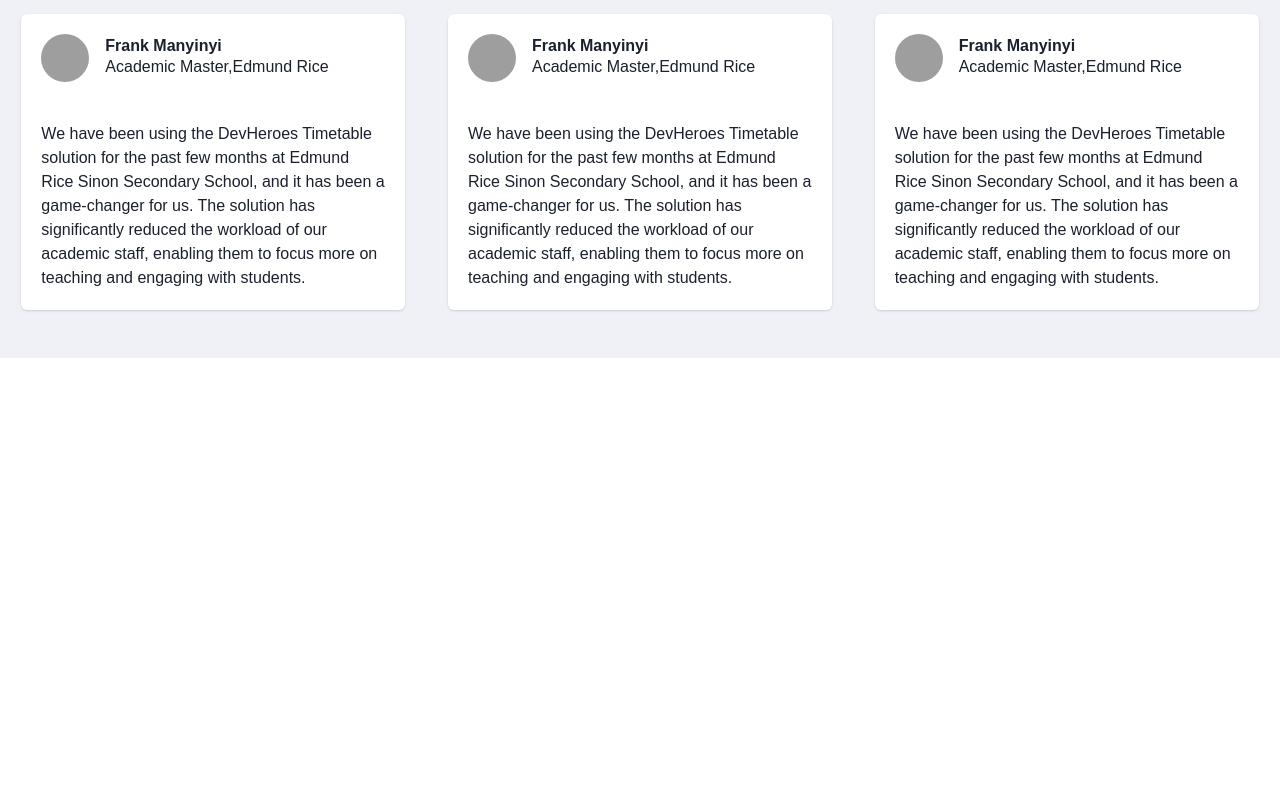
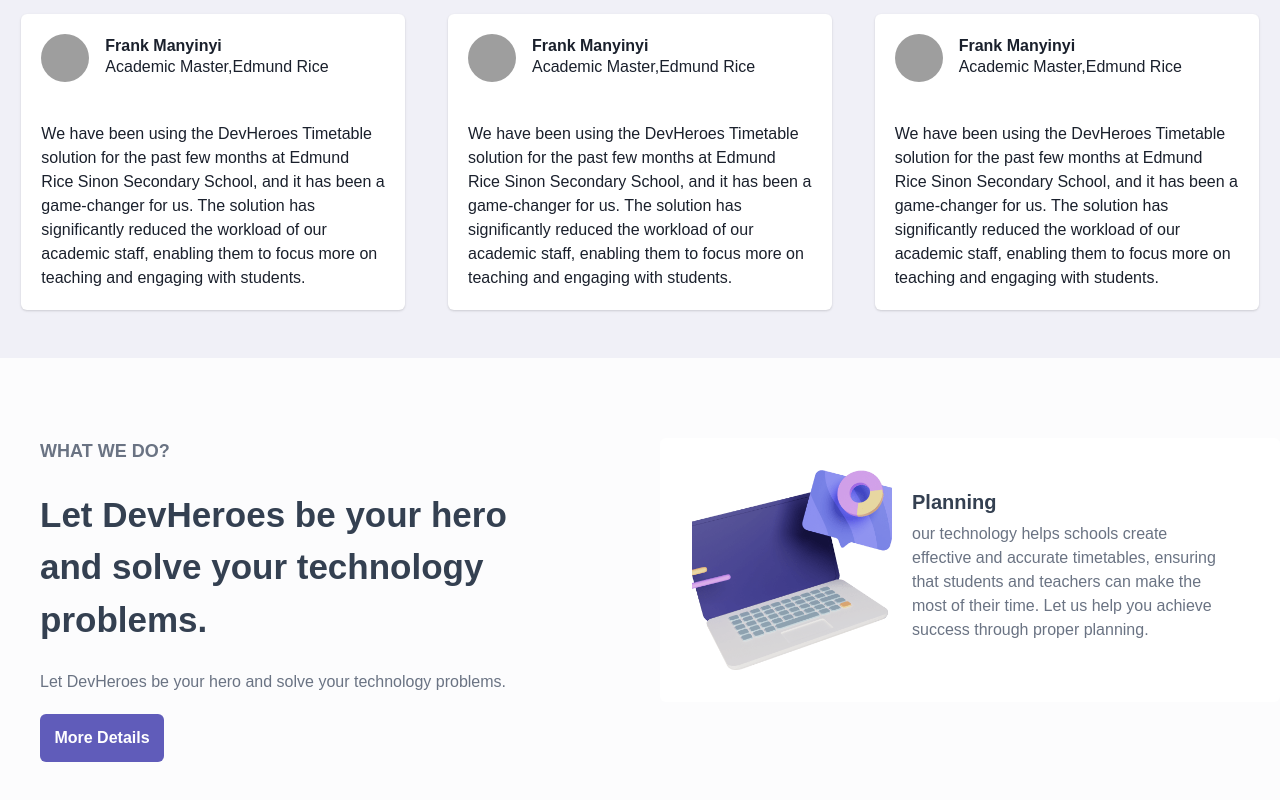
Before and after one commit to luqmantuke/Devheroes, a React (Create React App) app: page / in a window 1280 px wide. Shown: the part 1301-2101 px from the top of the page. Before the commit the page ends 1659 px from the top, so only its background shows below. Built offline with nearby package versions, Linux system fonts and the light colour scheme; grey boxes are pictures that could not be loaded.

Commit message:
What We Do Components

```diff
--- a/src/App.js
+++ b/src/App.js
@@ -1,11 +1,12 @@
 import React from 'react'
-import { BannerApp,WhyChooseUs,Testimonial } from './components/componentIndex'
+import { BannerApp,WhyChooseUs,Testimonial,WhatWeDo } from './components/componentIndex'
 const App = () => {
   return (
     <>
    < BannerApp/>
    <WhyChooseUs/>
    <Testimonial />
+   <WhatWeDo />
     </>
   )
 }
--- a/src/components/componentIndex.js
+++ b/src/components/componentIndex.js
@@ -1,3 +1,4 @@
 export {default as BannerApp} from './banner/BannerApp';
 export {default as WhyChooseUs} from './whychooseus/WhyChooseUs';
 export {default as Testimonial} from './testimonial/Testimonial';
+export {default as WhatWeDo} from './whatwedo/WhatWeDo';
--- /dev/null
+++ b/src/components/whatwedo/WhatWeDo.jsx
@@ -0,0 +1,66 @@
+import React from 'react'
+import {Box,Flex,Text,Button,Card,CardBody,CardFooter,Stack,Heading,Image} from '@chakra-ui/react'
+import { Planning,WebDevelopment,TimeTableCreation } from '../../utilities/assetIndex'
+const WhatWeDo = () => {
+  return (
+    <Box pl={{md:'5',lg:'10',sm:'5',base:'5'}} pb={20} backgroundColor='brand.whiteTwo' width='100%' >
+        <Flex  pt={20}  direction={{md:'column',lg:'row',sm:'column',base:'column'}}>
+            {/* First Box */}
+            <Box>
+                <Flex flex={1} flexGrow={1} direction='column'>
+                <Text  color='brand.blackTwo'fontWeight='semibold' fontSize={18} >
+                WHAT WE DO?
+        </Text>
+        <Text pt={6} color='brand.blackOne' fontWeight='semibold' fontSize={35}>
+        Let DevHeroes be your hero <br/> and solve your technology problems.
+        </Text>
+        <Text color='brand.blackTwo' pt={6}>
+        Let DevHeroes be your hero and solve your technology problems.
+
+
+        </Text>
+        <Button backgroundColor='brand.purpleTwo' color='brand.whiteColor'   width={{md:'30%',sm:'30%',base:'30%', 'lg': '20%'}}  py={6} mt={5}>
+    More Details
+  </Button>
+                </Flex>
+            </Box>
+{/* Second Box */}
+<Box maxWidth={{md: '100%', md: '100%', sm: '100%', lg: '50%'}}>
+    <Flex direction='column' flex={1} >
+
+    <Card
+    p={8}
+  direction={{ base: 'column', sm: 'row' }}
+  overflow='hidden'
+  variant='filled'
+  fill='white'
+  backgroundColor='white'
+
+>
+  <Image
+    objectFit='cover'
+    maxW={{ base: '100%', sm: '200px' }}
+    src={Planning}
+    alt='Caffe Latte'
+  />
+
+  <Stack>
+    <CardBody>
+      <Heading color='brand.blackOne' size='md'>Planning</Heading>
+
+      <Text color='brand.blackTwo' py='2'>
+      our technology helps schools create effective and accurate timetables, ensuring that students and teachers can make the most of their time. Let us help you achieve success through proper planning.
+      </Text>
+    </CardBody>
+
+
+  </Stack>
+</Card>
+    </Flex>
+</Box>
+        </Flex>
+    </Box>
+  )
+}
+
+export default WhatWeDo
```
